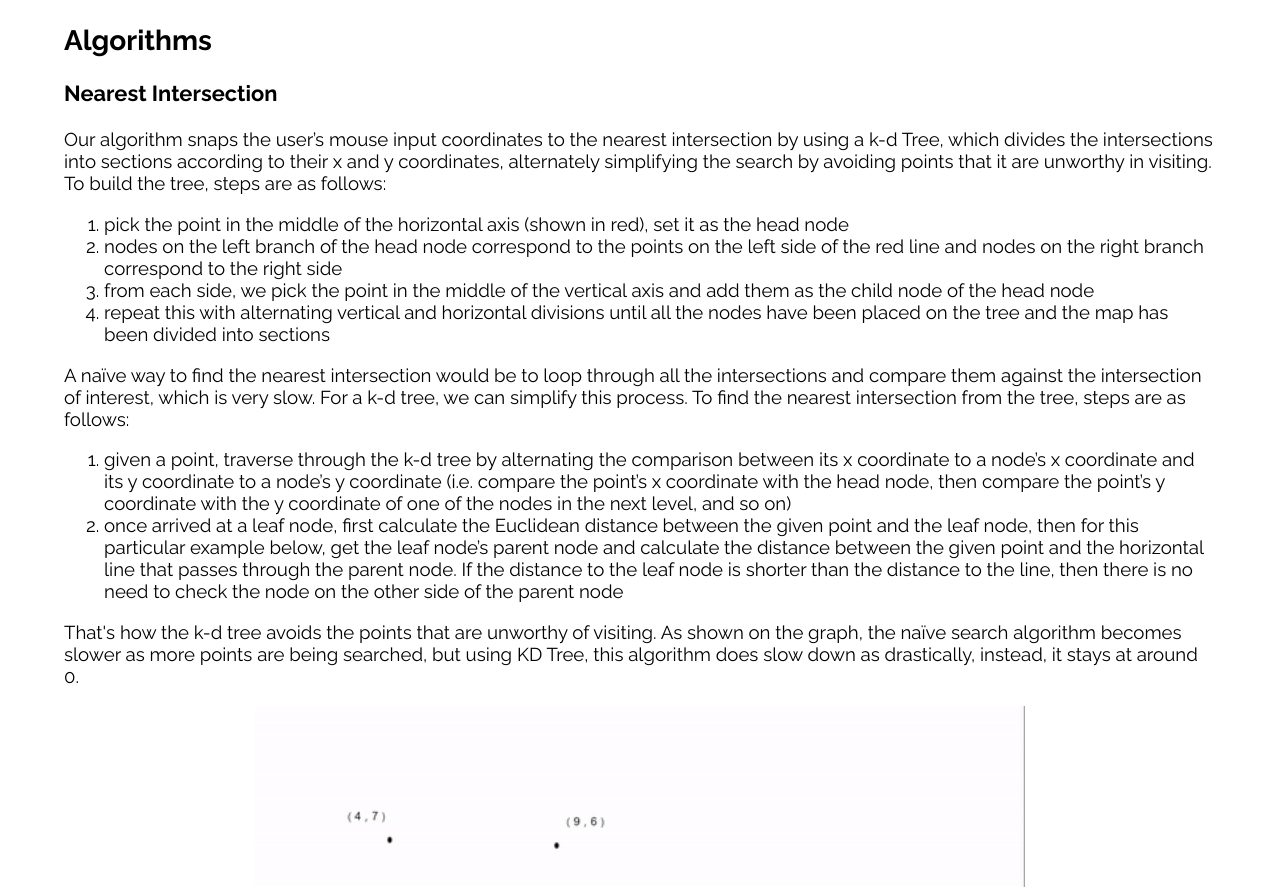
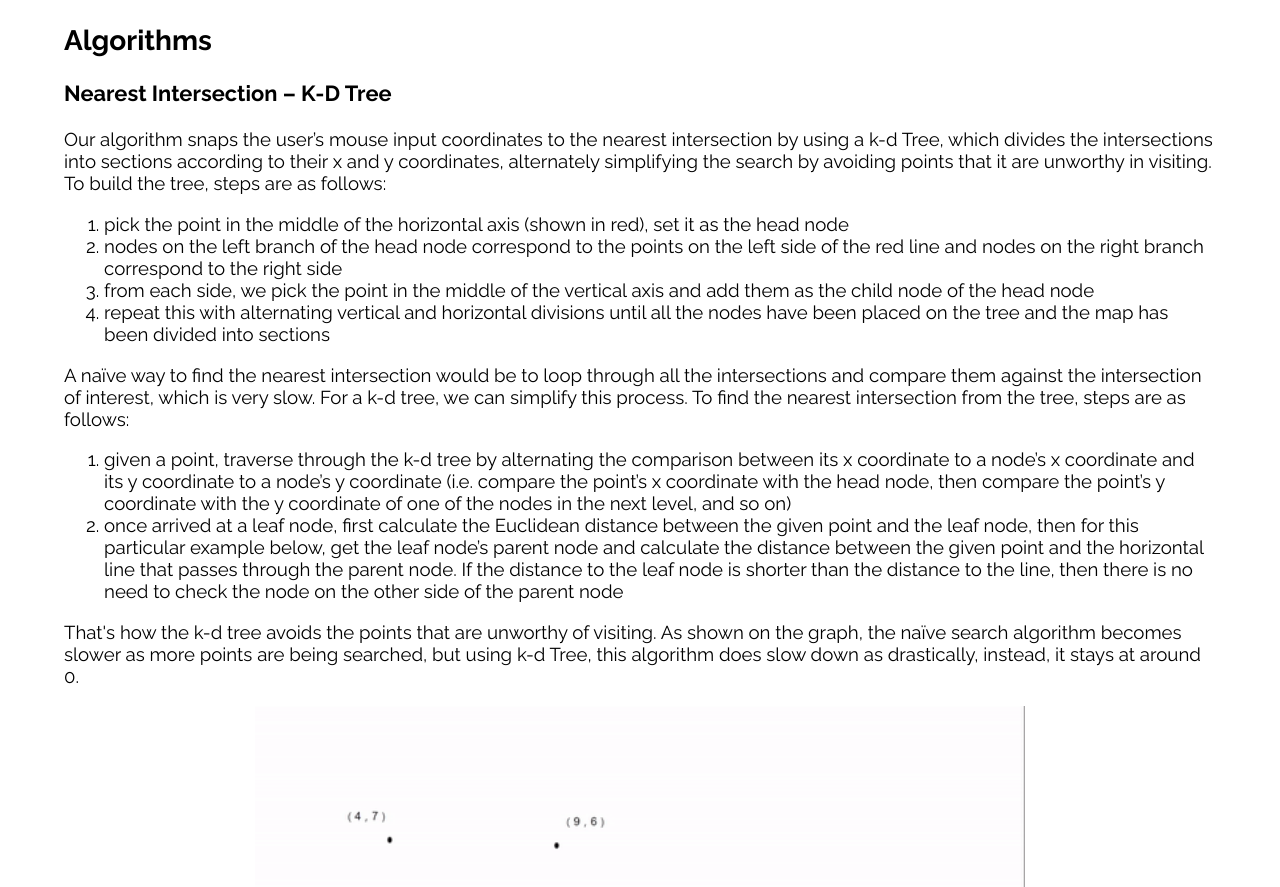
Before and after one commit to helen-23/personal_website, a plain HTML site: page PocketTravel.html in a window 1280 px wide. Shown: the part 5269-6156 px from the top of the page. Drawn offline with Linux system fonts and the light colour scheme.

Commit message:
Minor mixes

```diff
--- a/PocketTravel.html
+++ b/PocketTravel.html
@@ -80,7 +80,7 @@
             <!-- Algorithms -->
             <h2>Algorithms</h2>
 
-            <h3>Nearest Intersection</h3>
+            <h3>Nearest Intersection – K-D Tree</h3>
             <p>Our algorithm snaps the user’s mouse input coordinates to the nearest intersection by using a k-d Tree, which divides the intersections into sections according to their x and y coordinates,  alternately simplifying the search by avoiding points that it are unworthy in visiting. To build the tree, steps are as follows:</p>
             <ol>
                 <li class="list">pick the point in the middle of the horizontal axis (shown in red), set it as the head node</li>
@@ -93,7 +93,7 @@
                 <li class="list">given a point, traverse through the k-d tree by alternating the comparison between its x coordinate to a node’s x coordinate and its y coordinate to a node’s y coordinate (i.e. compare the point’s x coordinate with the head node, then compare the point’s y coordinate with the y coordinate of one of the nodes in the next level, and so on)</li>
                 <li class="list_last">once arrived at a leaf node, first calculate the Euclidean distance between the given point and the leaf node, then for this particular example below, get the leaf node’s parent node and calculate the distance between the given point and the horizontal line that passes through the parent node. If the distance to the leaf node is shorter than the distance to the line, then there is no need to check the node on the other side of  the parent node</li>
             </ol>
-            <p>That's how the k-d tree avoids the points that are unworthy of visiting. As shown on the graph, the naïve search algorithm becomes slower as more points are being searched, but using KD Tree, this algorithm does slow down as drastically, instead, it stays at around 0.</p>
+            <p>That's how the k-d tree avoids the points that are unworthy of visiting. As shown on the graph, the naïve search algorithm becomes slower as more points are being searched, but using k-d Tree, this algorithm does slow down as drastically, instead, it stays at around 0.</p>
             <div class="figure_container">
                 <img src="img/PocketTravel/kd_tree.gif" alt="subpage item" width="770em">
                 <img src="img/PocketTravel/kd_tree_improvement.png" alt="subpage item" width="770em">
```
Also changed, not shown: Cycle63.html (+1 -1 lines), GunmanJump.html (+1 -1 lines).
